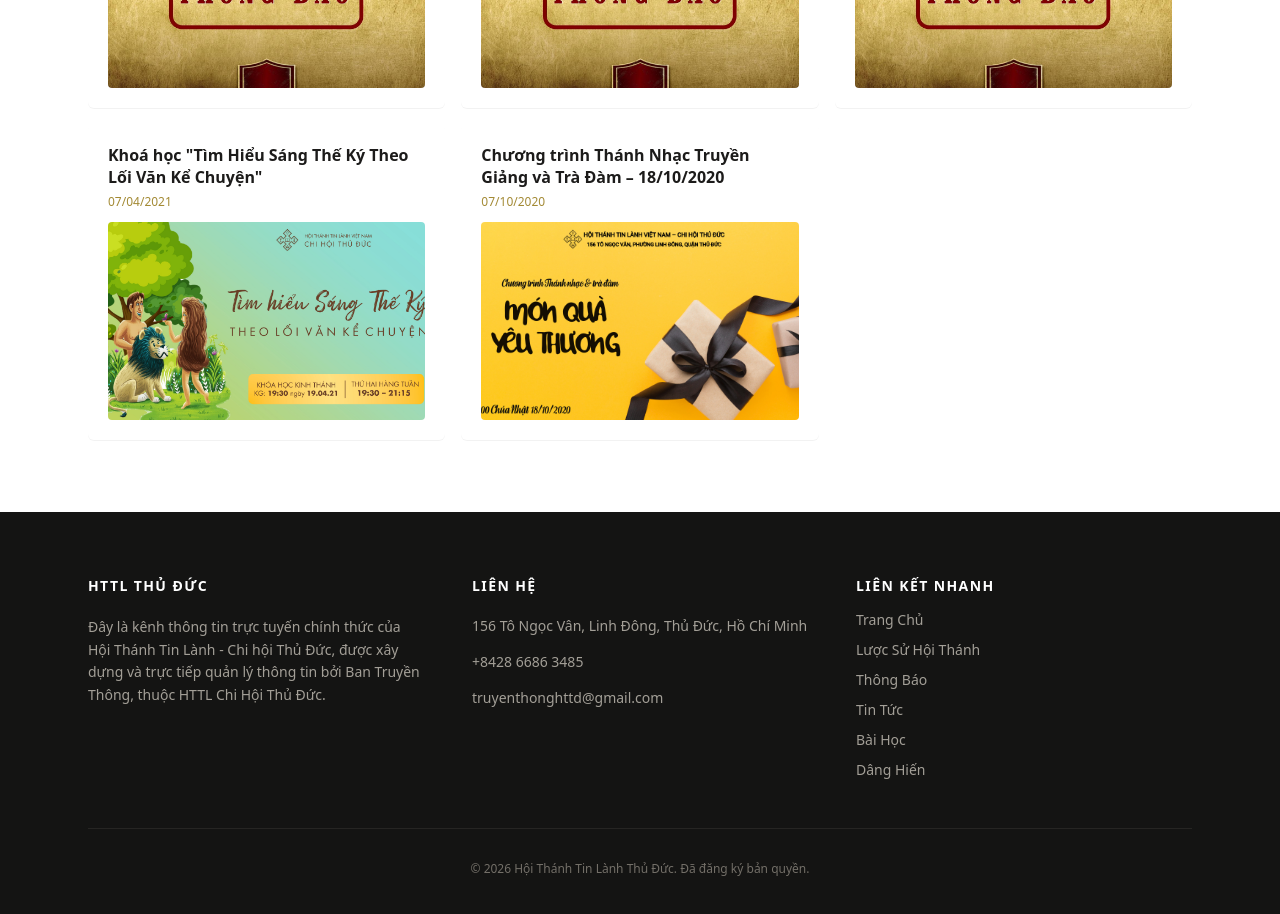
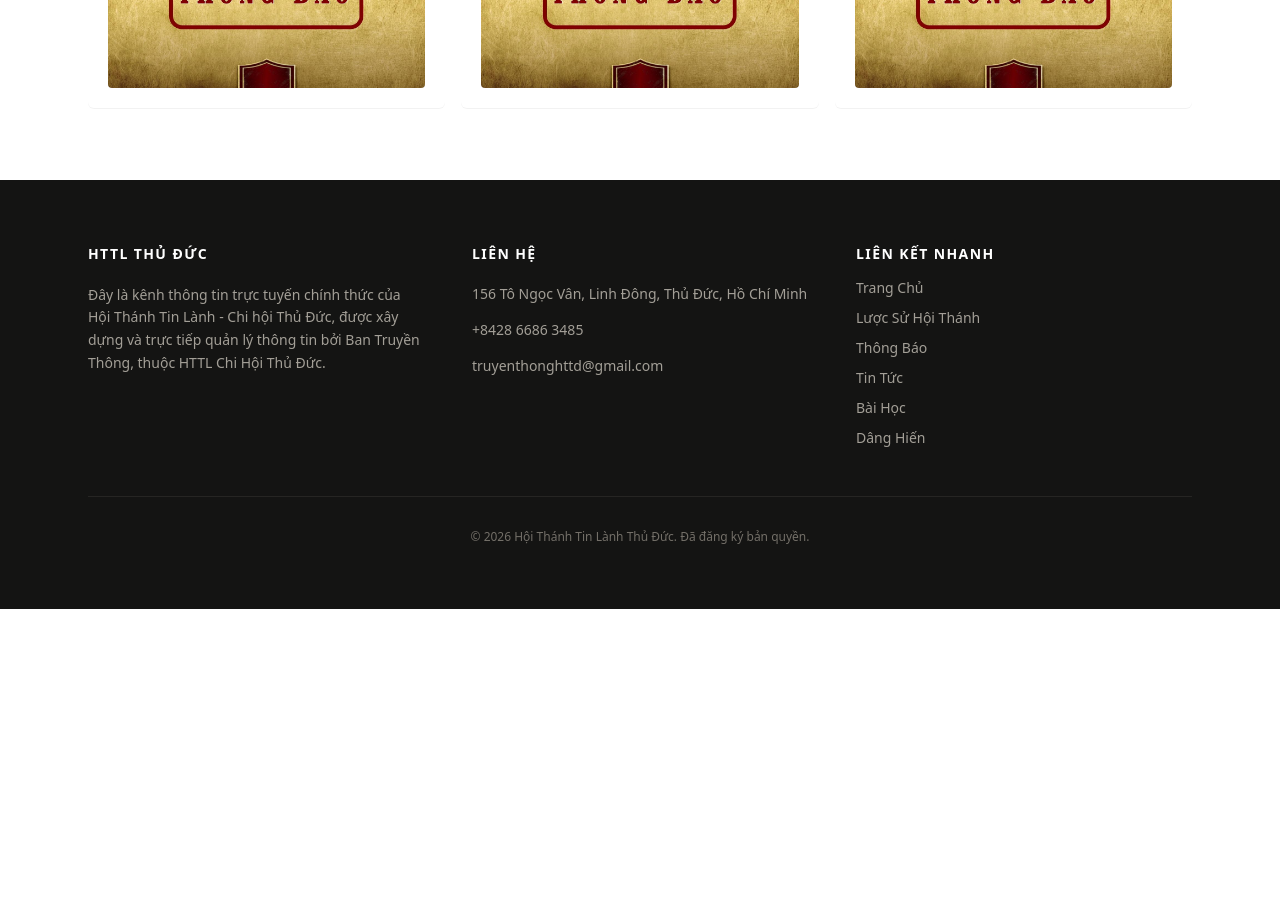
Before and after one commit to tatthien/httltd, a Next.js app: page / in a window 1280 px wide. Shown: the part 1980-2894 px from the top of the page. After the commit the page ends 2589 px from the top, so only its background shows below. Built offline with nearby package versions, Linux system fonts and the light colour scheme.

Commit message:
style: limit homepage recent posts section to max 6 items

```diff
--- a/src/app/page.tsx
+++ b/src/app/page.tsx
@@ -4,7 +4,7 @@ import PostCard from '@/components/PostCard';
 import ScrollReveal from '@/components/ScrollReveal';
 
 export default function Home() {
-  const recentPosts = getAllPosts().slice(0, 8);
+  const recentPosts = getAllPosts().slice(0, 6);
 
   return (
     <main>
```
